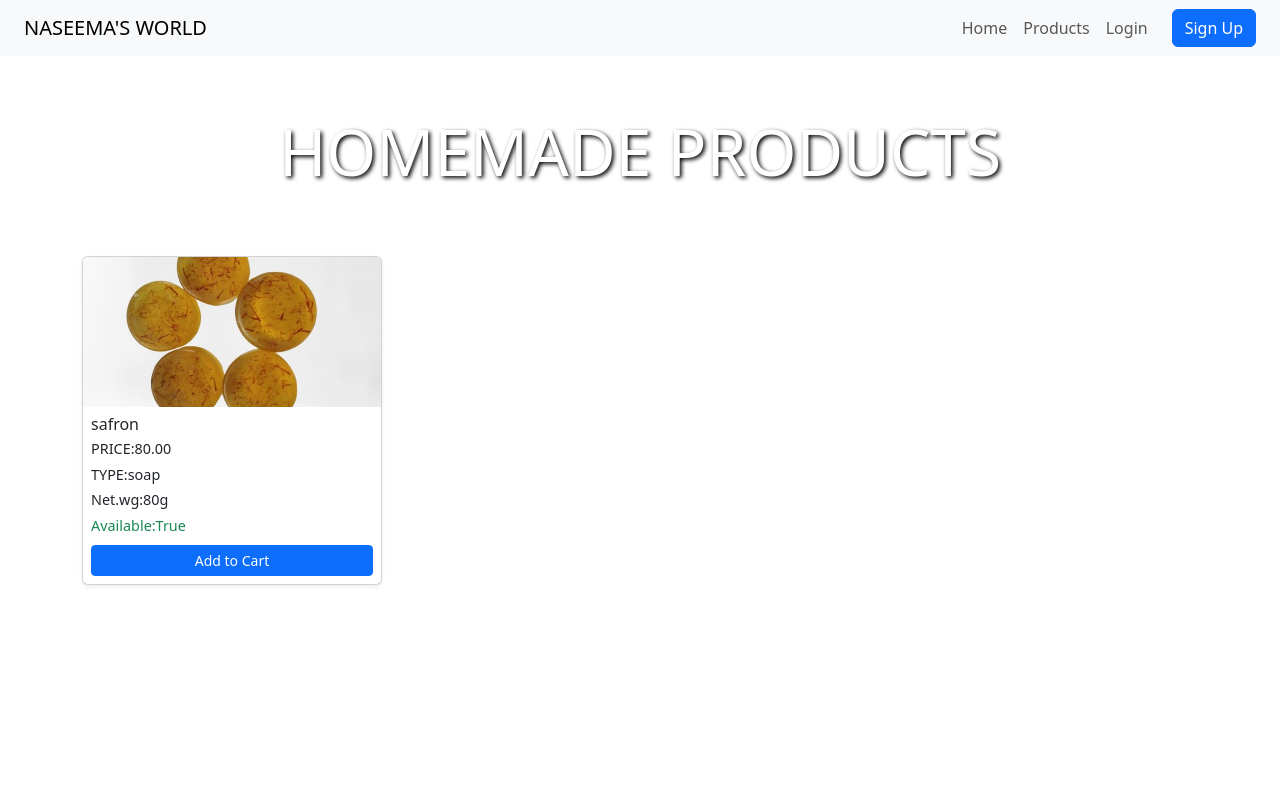
After one commit to Anzilta/Ecommerce, a Django app: page /homeproducts/ in a window 1280 px wide. The commit adds this page. Run offline with Django 5.2, Linux system fonts and the light colour scheme; data comes from the database, SQL or seed files in the repository; both versions use the stored data as it was after the commit.

Commit message:
last commit

```diff
--- a/myapp/templates/admin_dashboard.html
+++ b/myapp/templates/admin_dashboard.html
@@ -58,6 +58,7 @@
     <a href="#users">Users</a>
     <a href="#products">Products</a>
     <a href="#reviews">Reviews</a>
+     <a href="{% url 'add_product'%}">Add Product</a>
     <a href="{% url 'logout' %}" class="btn btn-outline-light btn-sm mt-4">Logout</a>
   </div>
 
--- /dev/null
+++ b/myapp/templates/homeproducts.html
@@ -0,0 +1,58 @@
+{% load static %}
+{%include 'navbar.html' %}
+<html lang="en">
+<head>
+    <meta charset="UTF-8"/>
+    <meta name="viewport" content="width=device-width,initial-scale=1.0"/>
+    <title>Homepage</title>
+    <link href="https://cdn.jsdelivr.net/npm/bootstrap@5.3.0/dist/css/bootstrap.min.css" rel="stylesheet">
+
+    <style>
+    .hero {
+      background-size: cover;
+      height: 200px;
+      display: flex;
+      align-items: center;
+      justify-content: center;
+      color: white;
+      text-shadow: 2px 2px 4px #000;
+    }
+    .hero h1 {
+      font-size: 4rem;
+    }
+
+
+    .card_format{
+         padding: 40px;
+    }
+    .card_format img {
+      height: 200px;
+      object-fit: cover;
+    }
+    </style>
+</head>
+<body>
+    <section class="hero">
+        <h1>HOMEMADE PRODUCTS</h1>
+    </section>
+    {% for product in products %}
+    <div class="container">
+        <div class="row-g-4">
+            <div class="col-md-4">
+               <div class="card shadow-sm" style="width: 300px; font-size: 0.9rem;">
+        <img src="{{product.image.url}}" class="card-img-top" alt="Product Image" style="height: 150px; object-fit: cover;">
+        <div class="card-body p-2">
+          <h6 class="card-title mb-1">{{product.product_name}}</h6>
+          <p class="mb-1">PRICE:{{product.price}}</p>
+          <p class="mb-1">TYPE:{{product.type}}</p>
+          <p class="mb-1">Net.wg:{{product.weight}}g</p>
+          <p class="text-success mb-2">Available:{{product.is_available}}</p>
+          <a href="#" class="btn btn-sm btn-primary w-100">Add to Cart</a>
+        </div>
+              </div>
+           </div>
+        </div>
+     </div>
+ {% endfor %}
+</body>
+</html>
--- a/myapp/templates/navbar.html
+++ b/myapp/templates/navbar.html
@@ -22,7 +22,7 @@
         <a class="nav-link" href="{% url 'home' %}">Home</a>
       </li>
       <li class="nav-item">
-        <a class="nav-link" href="{% url 'products'%}" >Products</a>
+        <a class="nav-link" href="{% url 'homeproducts'%}" >Products</a>
       </li>
       <li class="nav-item">
         <a class="nav-link" href="{% url 'login' %}">Login</a>
--- a/myapp/templates/navbar1.html
+++ b/myapp/templates/navbar1.html
@@ -21,7 +21,7 @@
         <a class="nav-link" href="{% url 'home' %}">Home</a>
       </li>
       <li class="nav-item">
-        <a class="nav-link" href="% url 'products %" >Products</a>
+        <a class="nav-link" href="{% url 'products'%}">Products</a>
       </li>
       <li class="nav-item">
           <a  href="{% url 'profile'%}"class="nav-link" >Profile</a>
--- a/myapp/urls.py
+++ b/myapp/urls.py
@@ -11,6 +11,7 @@ urlpatterns =[
    path('home1/',views.home1_view,name="home1"),
    path('addproduct/',views.addproduct_view,name="add_product"),
    path('products/',views.product_view,name="products"),
+    path('homeproducts/',views.homeproduct_view,name="homeproducts"),
    path('admindashboard/',views.dashboard_view,name="admin_dashboard"),
    path('editprofile/',views.edit_view,name="update_user"),
    path('profile/',views.profile_view,name="profile"),
--- a/myapp/views.py
+++ b/myapp/views.py
@@ -103,6 +103,15 @@ def delete_product(request, product_id):
 def profile_view(request):
     return render( request,'./profile.html')
 
+def homeproduct_view(request):
+    products=product_details.objects.all()
+    context={
+        'products':products,
+    }
+    return render(request,"./homeproducts.html",context)
+
+
+
 def addproduct_view(request):
     if request.method=='POST':
         product_name=request.POST.get("product_name")
```
Also changed, not shown: myapp/templates/add_product.html (+4 -4 lines), db.sqlite3.
